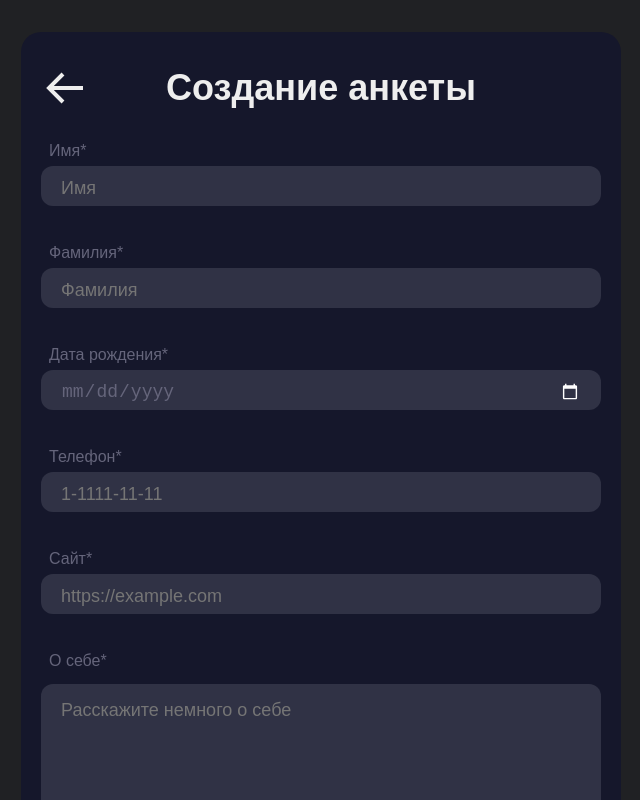
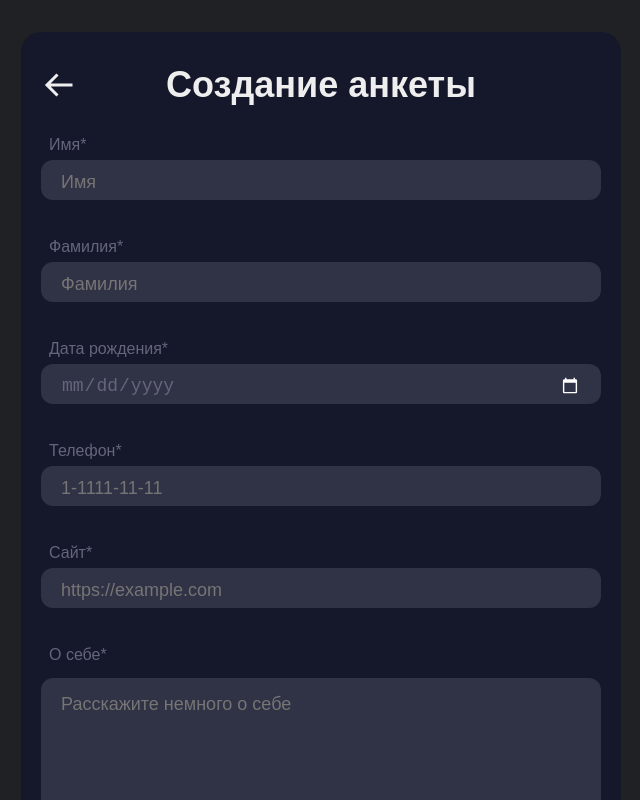
Before and after one commit to maslomeister/react-form, a React (Create React App) app: page /react-intensive/form in a window 1280 px wide. Shown: the top 800 px of the page, without its empty margins (319-959 px from the left). Built offline with nearby package versions, Linux system fonts and the light colour scheme.

Commit message:
style: made back button smaller

```diff
--- a/src/components/title-with-navigation/title-with-navigation.module.css
+++ b/src/components/title-with-navigation/title-with-navigation.module.css
@@ -20,8 +20,8 @@
 .back {
   color: #eee;
   cursor: pointer;
-  height: 48px;
-  width: 48px;
+  height: 36px;
+  width: 36px;
 }
 
 .title {
--- a/src/components/title-with-navigation/title-with-navigation.tsx
+++ b/src/components/title-with-navigation/title-with-navigation.tsx
@@ -14,7 +14,7 @@ export const TitleWithNavigation = ({ leftButton, title }: Props) => {
   const leftItem = useMemo(() => {
     switch (leftButton) {
       case "back":
-        return <BiArrowBack className={styles.back} color="#eee" width={"46px"} onClick={() => navigate(-1)} />;
+        return <BiArrowBack className={styles.back} color="#eee" onClick={() => navigate(-1)} />;
       default:
         return <></>;
     }
```
